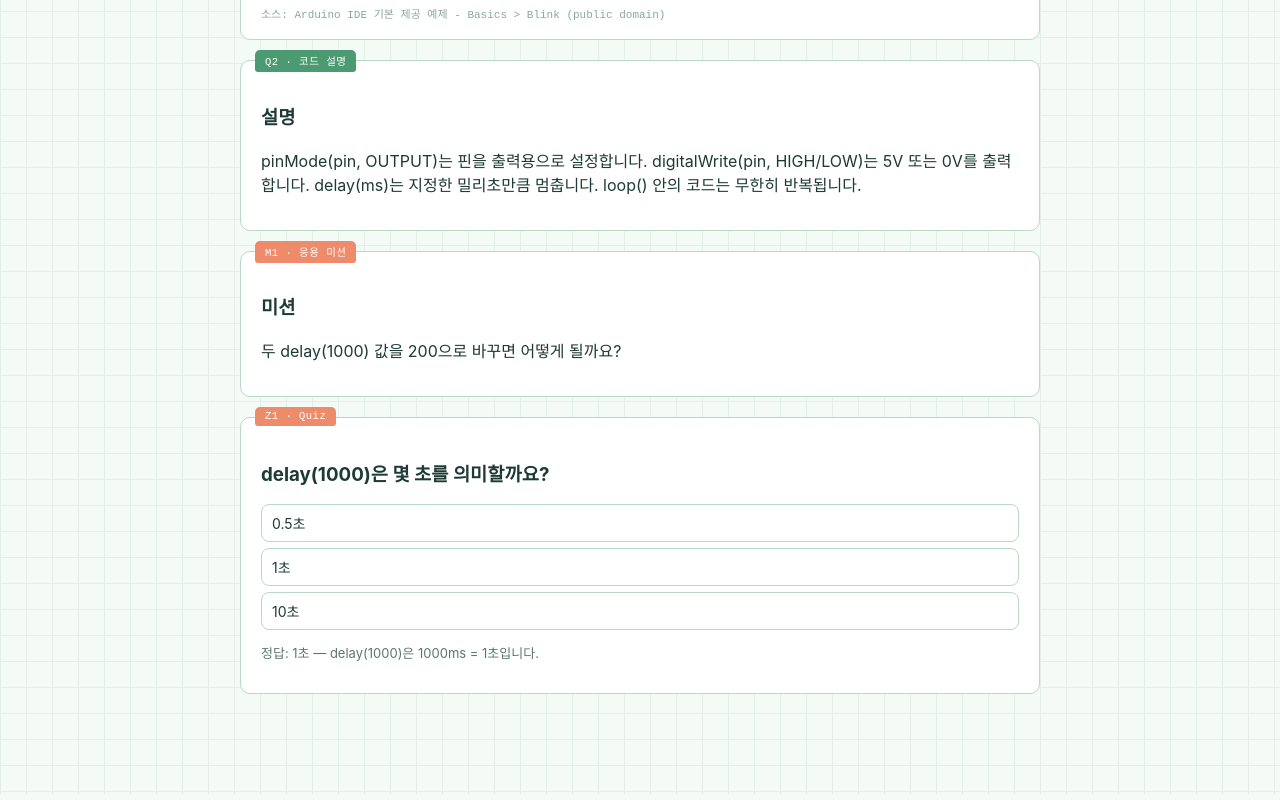
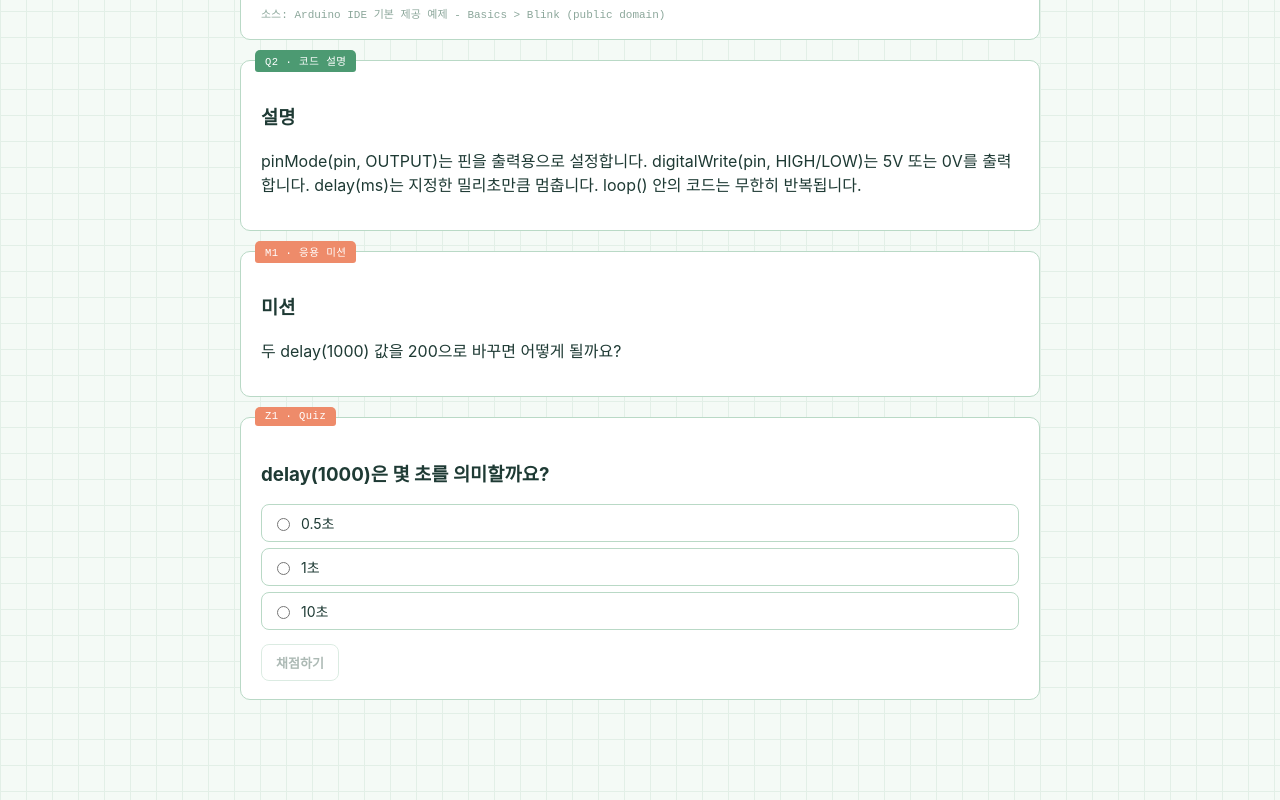
Before and after one commit to RemyPark-Developer/MakerStudio, a Next.js app: page /examples/blink in a window 1280 px wide. Shown: the part 1159-1959 px from the top of the page. Built offline with nearby package versions, Linux system fonts and the light colour scheme.

Commit message:
Quiz 답변 선택 불가 에러

```diff
--- /dev/null
+++ b/app/examples/[id]/QuizBlock.tsx
@@ -0,0 +1,78 @@
+"use client";
+
+import { useState } from "react";
+import type { z } from "zod";
+import type { QuizSchema } from "@/lib/schema";
+
+type Quiz = z.infer<typeof QuizSchema>;
+
+export function QuizBlock({ quiz }: { quiz: Quiz }) {
+  const [selected, setSelected] = useState<number | null>(null);
+  const [graded, setGraded] = useState(false);
+
+  const isCorrect = selected === quiz.answer;
+
+  return (
+    <div>
+      <h3>{quiz.question}</h3>
+
+      {quiz.options.map((opt, i) => (
+        <label
+          key={i}
+          className="quiz-opt"
+          style={{
+            display: "flex",
+            gap: 8,
+            alignItems: "center",
+            cursor: "pointer",
+            borderColor: selected === i ? "var(--sage)" : undefined,
+          }}
+        >
+          <input
+            type="radio"
+            name="quiz"
+            checked={selected === i}
+            onChange={() => {
+              setSelected(i);
+              setGraded(false);
+            }}
+          />
+          {opt}
+        </label>
+      ))}
+
+      <button
+        onClick={() => setGraded(true)}
+        disabled={selected === null}
+        style={{
+          marginTop: 8,
+          padding: "8px 14px",
+          borderRadius: 8,
+          border: "1px solid var(--line-strong)",
+          background: "transparent",
+          color: "var(--ink-dim)",
+          fontWeight: 700,
+          fontSize: 13,
+          cursor: selected === null ? "not-allowed" : "pointer",
+          opacity: selected === null ? 0.5 : 1,
+        }}
+      >
+        채점하기
+      </button>
+
+      {graded && selected !== null && (
+        <p
+          style={{
+            marginTop: 8,
+            fontWeight: 700,
+            fontSize: 13,
+            color: isCorrect ? "var(--ok, #3B8F63)" : "var(--danger, #D1554A)",
+          }}
+        >
+          {isCorrect ? "✅ 정답입니다! " : "❌ 다시 생각해보세요. "}
+          {quiz.explain}
+        </p>
+      )}
+    </div>
+  );
+}
--- a/app/examples/[id]/page.tsx
+++ b/app/examples/[id]/page.tsx
@@ -1,6 +1,7 @@
 import Link from "next/link";
 import { notFound } from "next/navigation";
 import { getAllExamples, getExampleById } from "@/lib/content";
+import { QuizBlock } from "./QuizBlock";
 
 export function generateStaticParams() {
   return getAllExamples().map((ex) => ({ id: ex.id }));
@@ -71,15 +72,7 @@ export default async function ExamplePage({
 
       <div className="card">
         <div className="tab coral">Z1 · Quiz</div>
-        <h3>{ex.quiz.question}</h3>
-        {ex.quiz.options.map((opt, i) => (
-          <div className="quiz-opt" key={i}>
-            {opt}
-          </div>
-        ))}
-        <p style={{ color: "var(--ink-dim)", fontSize: 13 }}>
-          정답: {ex.quiz.options[ex.quiz.answer]} — {ex.quiz.explain}
-        </p>
+        <QuizBlock quiz={ex.quiz} />
       </div>
     </main>
   );
```
